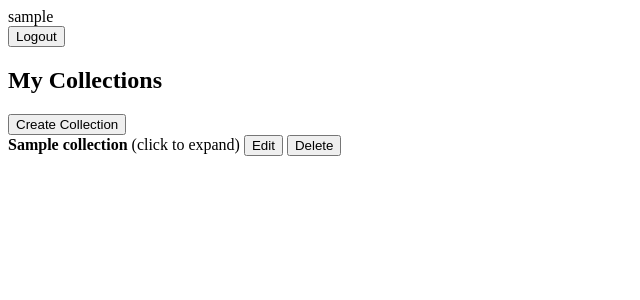
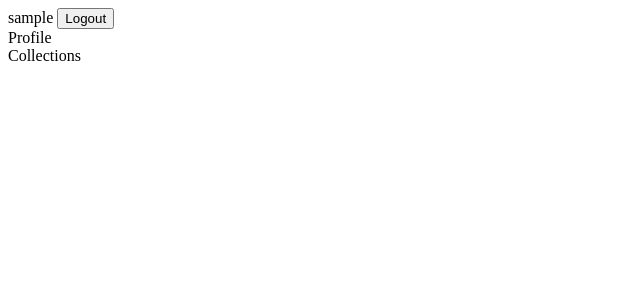
Before and after one commit to Ho0pma/quiz, a Django app: page / in a window 1280 px wide. Shown: the top 300 px of the page, without its empty margins (0-640 px from the left). Run offline with Django 4.2, Linux system fonts and the light colour scheme; a user stored in the database is signed in; tables that the repository leaves empty hold one stand-in row (values such as "Sample post"); grey boxes marked "Sample" are stand-in pictures.

Commit message:
add collections folder

```diff
--- a/main/templates/main/index.html
+++ b/main/templates/main/index.html
@@ -9,13 +9,24 @@
 
 <!-- Authorized user -->
 {% if user.is_authenticated %}
-    <div>{{ user.username }}</div>
-
-    <form method="post" action="{% url 'logout' %}">
+    <div id="profile-section">
+        <div class="profile-header">
+            <div>
+                <span>{{ user.username }}</span>
+                <form method="post" action="{% url 'logout' %}" style="display:inline;" onclick="event.stopPropagation();">
                     {% csrf_token %}
                     <button type="submit">Logout</button>
                 </form>
-
+            </div>
+            <div id="profileInfoHeader" style="cursor: pointer;">Profile</div>
+            <div id="profileInfoContent" style="display:none;">
+                <p><strong>Username:</strong> {{ user.username }}</p>
+                {% if user.email %}<p><strong>Email:</strong> {{ user.email }}</p>{% endif %}
+                <p><strong>Joined:</strong> {{ user.date_joined|date:"M d, Y" }}</p>
+            </div>
+            <div id="collectionsHeader" style="cursor: pointer;">Collections</div>
+        </div>
+        <div class="profile-content" id="collectionsContent" style="display:none;">
             <!-- Collections -->
             <h2>My Collections</h2>
             <button type="button" id="openCreateCollection">Create Collection</button>
@@ -63,6 +74,8 @@
             {% else %}
                 <p>No collections yet.</p>
             {% endif %}
+        </div>
+    </div>
 {% else %}
     <button type="button" id="openLogin">Sign in</button>
 {% endif %}
@@ -316,6 +329,23 @@
         loginErrorsBox.innerHTML = Object.entries(errors)
             .map(([field, msgs]) => `<div><b>${field}</b>: ${msgs.join(', ')}</div>`)
             .join('');
+        });
+    }
+
+    // Profile info expand/collapse
+    const profileInfoHeader = document.getElementById('profileInfoHeader');
+    const profileInfoContent = document.getElementById('profileInfoContent');
+    if (profileInfoHeader && profileInfoContent) {
+        profileInfoHeader.addEventListener('click', () => {
+            profileInfoContent.style.display = (profileInfoContent.style.display === 'none' || profileInfoContent.style.display === '') ? 'block' : 'none';
+        });
+    }
+    // Collections expand/collapse
+    const collectionsHeader = document.getElementById('collectionsHeader');
+    const collectionsContent = document.getElementById('collectionsContent');
+    if (collectionsHeader && collectionsContent) {
+        collectionsHeader.addEventListener('click', () => {
+            collectionsContent.style.display = (collectionsContent.style.display === 'none' || collectionsContent.style.display === '') ? 'block' : 'none';
         });
     }
 
```
Lines whose indentation alone changed are shown as unchanged.
